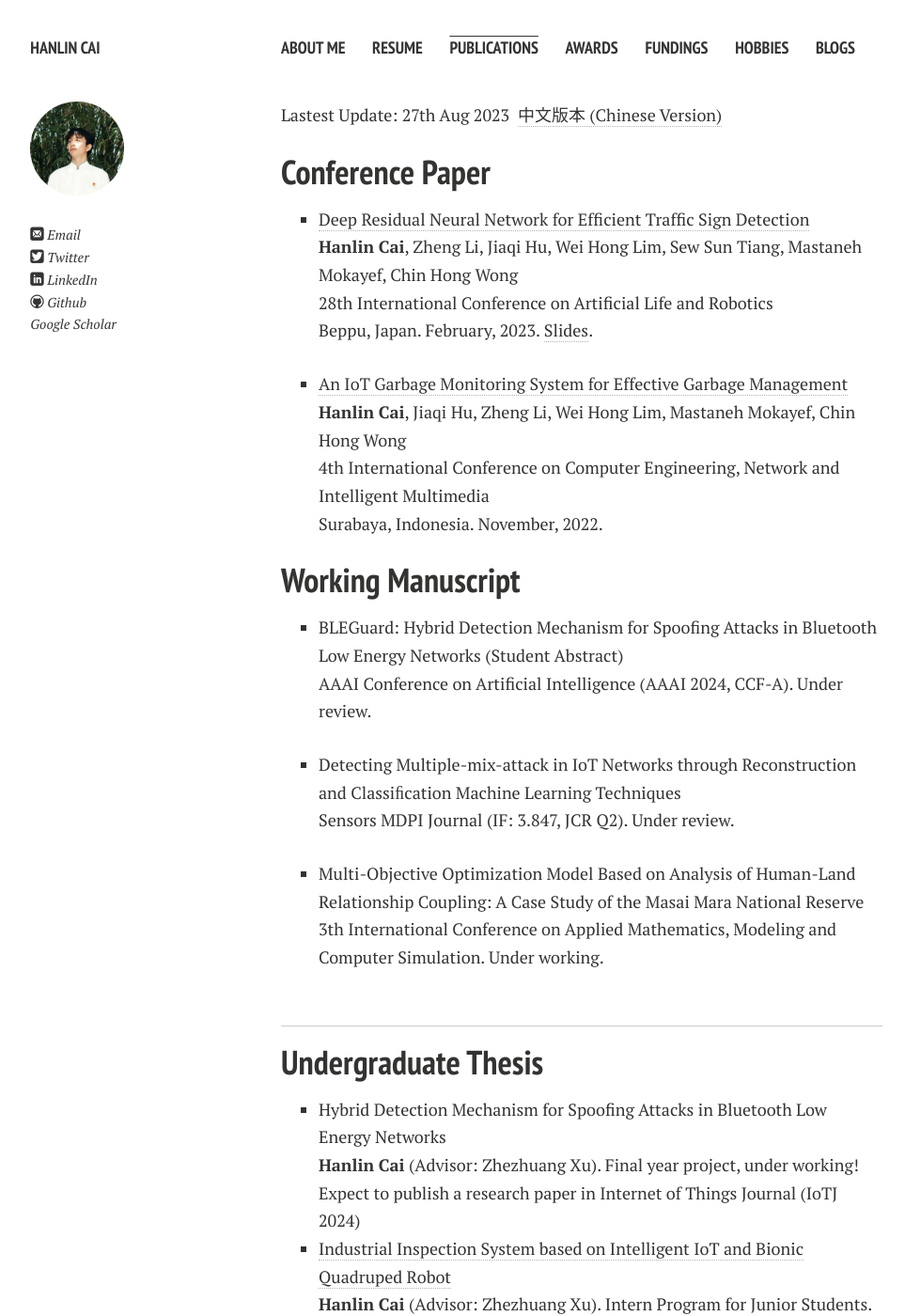
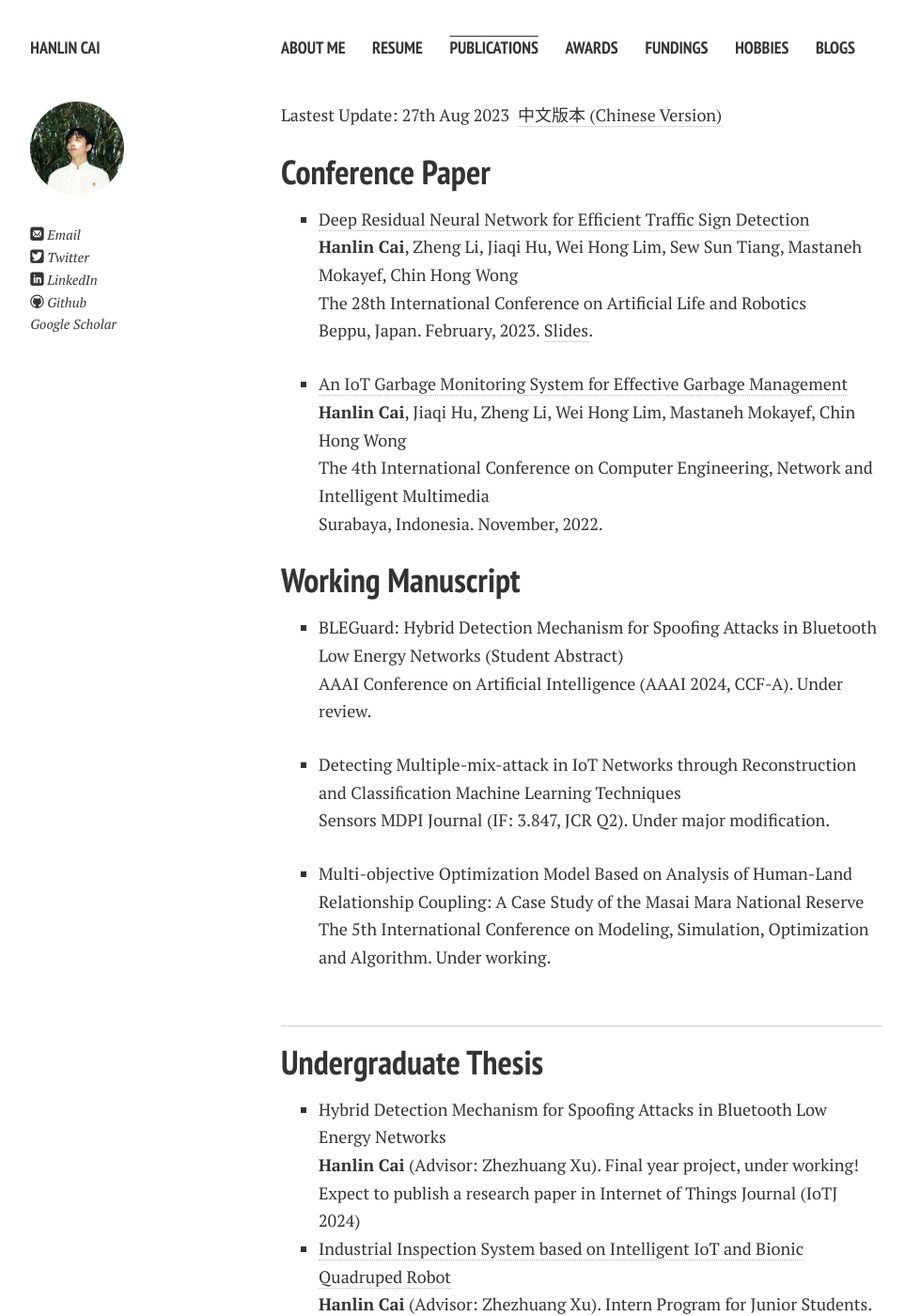
Before and after one commit to GuangLun2000/GuangLun2000.github.io, a Jekyll site: the page built from publications.md, in a window 1280 px wide and 1400 px high. Shown: the whole window at 94% size, without its empty margins (21-984 px from the left). Built offline with Jekyll 4.4.1, drawn with Linux system fonts in a browser that asks for light colours; nearby versions of some CDN libraries; comment, search, counter and statistics services are not loaded; a style sheet for code colours, icons or effects is not loaded.

Commit message:
Update publications.md

```diff
--- a/publications.md
+++ b/publications.md
@@ -8,17 +8,17 @@ Lastest Update: 27th Aug 2023&nbsp;  [中文版本 (Chinese Version)](https://ca
 
 ## Conference Paper
 
-- [Deep Residual Neural Network for Efficient Traffic Sign Detection](https://www.researchgate.net/publication/369505759)<br>**Hanlin Cai**, Zheng Li, Jiaqi Hu, Wei Hong Lim, Sew Sun Tiang, Mastaneh Mokayef, Chin Hong Wong<br>28th International Conference on Artificial Life and Robotics<br>Beppu, Japan. February, 2023. [Slides](https://caihanlin.com/mypaper/slides/2023-ICAROB-Pre.pdf).<br>
+- [Deep Residual Neural Network for Efficient Traffic Sign Detection](https://www.researchgate.net/publication/369505759)<br>**Hanlin Cai**, Zheng Li, Jiaqi Hu, Wei Hong Lim, Sew Sun Tiang, Mastaneh Mokayef, Chin Hong Wong<br>The 28th International Conference on Artificial Life and Robotics<br>Beppu, Japan. February, 2023. [Slides](https://caihanlin.com/mypaper/slides/2023-ICAROB-Pre.pdf).<br>
 
-- [An IoT Garbage Monitoring System for Effective Garbage Management](https://ieeexplore.ieee.org/abstract/document/10037387)<br>**Hanlin Cai**, Jiaqi Hu, Zheng Li, Wei Hong Lim, Mastaneh Mokayef, Chin Hong Wong<br>4th International Conference on Computer Engineering, Network and Intelligent Multimedia<br>Surabaya, Indonesia. November, 2022.<br>
+- [An IoT Garbage Monitoring System for Effective Garbage Management](https://ieeexplore.ieee.org/abstract/document/10037387)<br>**Hanlin Cai**, Jiaqi Hu, Zheng Li, Wei Hong Lim, Mastaneh Mokayef, Chin Hong Wong<br>The 4th International Conference on Computer Engineering, Network and Intelligent Multimedia<br>Surabaya, Indonesia. November, 2022.<br>
 
 ## Working Manuscript
 
 - BLEGuard: Hybrid Detection Mechanism for Spoofing Attacks in Bluetooth Low Energy Networks (Student Abstract)<br>AAAI Conference on Artificial Intelligence (AAAI 2024, CCF-A). Under review.<br>
 
-- Detecting Multiple-mix-attack in IoT Networks through Reconstruction and Classiﬁcation Machine Learning Techniques<br>Sensors MDPI Journal (IF: 3.847, JCR Q2). Under review.<br>
+- Detecting Multiple-mix-attack in IoT Networks through Reconstruction and Classiﬁcation Machine Learning Techniques<br>Sensors MDPI Journal (IF: 3.847, JCR Q2). Under major modification.<br>
 
-- Multi-Objective Optimization Model Based on Analysis of Human-Land Relationship Coupling: A Case Study of the Masai Mara National Reserve<br>3th International Conference on Applied Mathematics, Modeling and Computer Simulation. Under working.
+- Multi-objective Optimization Model Based on Analysis of Human-Land Relationship Coupling: A Case Study of the Masai Mara National Reserve<br>The 5th International Conference on Modeling, Simulation, Optimization and Algorithm. Under working.
 
   <br>
 
```
